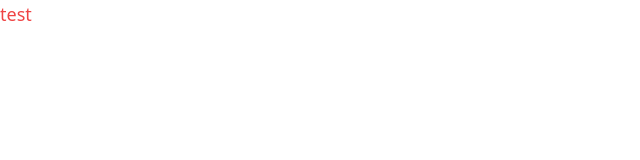
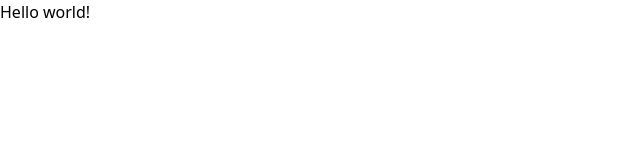
Before and after one commit to NainaThapar/Generic-approval-app, a React (Create React App) app in the folder frontend/: page / in a window 1280 px wide. Shown: the top 160 px of the page, without its empty margins (0-640 px from the left). Built offline with nearby package versions, Linux system fonts and the light colour scheme.

Commit message:
router setup

```diff
--- a/frontend/package.json
+++ b/frontend/package.json
@@ -8,6 +8,7 @@
     "@testing-library/user-event": "^13.5.0",
     "react": "^18.3.1",
     "react-dom": "^18.3.1",
+    "react-router-dom": "^6.26.2",
     "react-scripts": "5.0.1",
     "web-vitals": "^2.1.4"
   },
--- a/frontend/src/Components/Header/Header.jsx
+++ b/frontend/src/Components/Header/Header.jsx
@@ -1,3 +1,8 @@
 export default function Header() {
-  return <header className="text-lg text-red-500">test</header>;
+  return (
+    <header className="text-lg bg-red-500 w-full min-h-8 text-center font-lg font-semibold text-white">
+      {" "}
+      Generic Approval App
+    </header>
+  );
 }
--- a/frontend/src/index.js
+++ /dev/null
@@ -1,17 +0,0 @@
-import React from 'react';
-import ReactDOM from 'react-dom/client';
-import './index.css';
-import App from './App';
-import reportWebVitals from './reportWebVitals';
-
-const root = ReactDOM.createRoot(document.getElementById('root'));
-root.render(
-  <React.StrictMode>
-    <App />
-  </React.StrictMode>
-);
-
-// If you want to start measuring performance in your app, pass a function
-// to log results (for example: reportWebVitals(console.log))
-// or send to an analytics endpoint. Learn more: https://bit.ly/CRA-vitals
-reportWebVitals();
--- /dev/null
+++ b/frontend/src/index.jsx
@@ -0,0 +1,24 @@
+import React from "react";
+import ReactDOM from "react-dom/client";
+import "./index.css";
+import App from "./App";
+import reportWebVitals from "./reportWebVitals";
+import { createBrowserRouter, RouterProvider } from "react-router-dom";
+
+const router = createBrowserRouter([
+  {
+    path: "/",
+    element: <div>Hello world!</div>,
+  },
+]);
+
+ReactDOM.createRoot(document.getElementById("root")).render(
+  <React.StrictMode>
+    <RouterProvider router={router} />
+  </React.StrictMode>
+);
+
+// If you want to start measuring performance in your app, pass a function
+// to log results (for example: reportWebVitals(console.log))
+// or send to an analytics endpoint. Learn more: https://bit.ly/CRA-vitals
+reportWebVitals();
```
Also changed, not shown: frontend/src/App.jsx (renamed from frontend/src/App.js), 1 other file (tests, documents, lock files or other folders).
